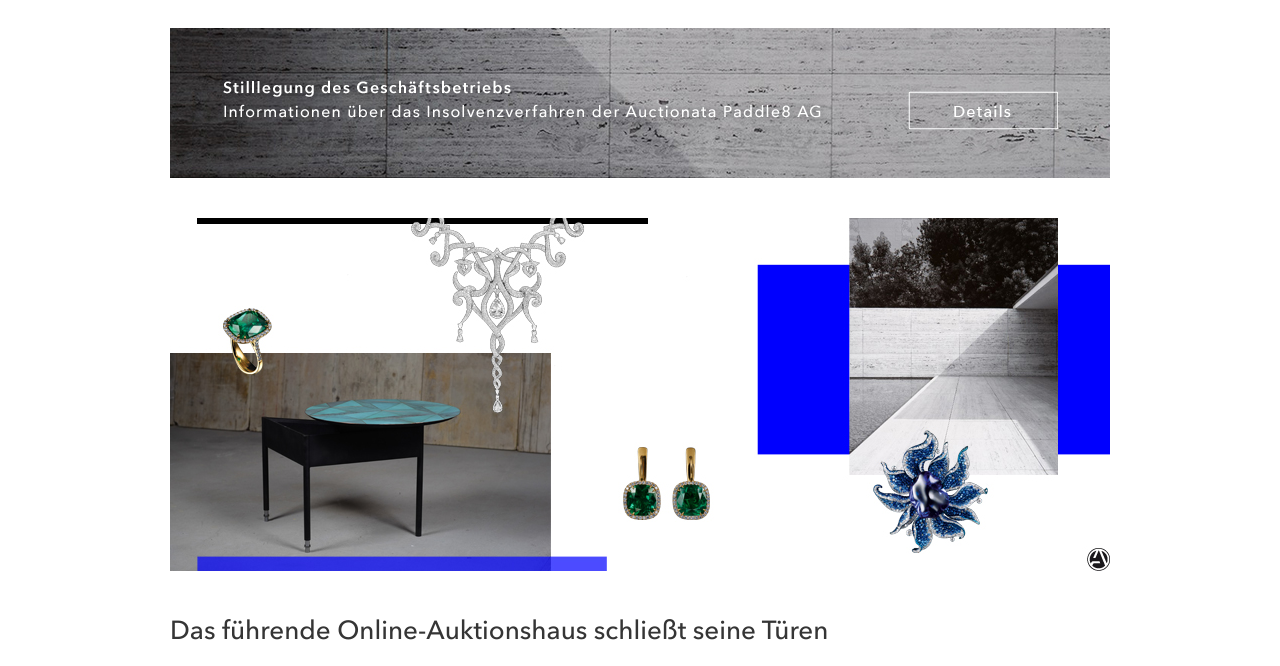
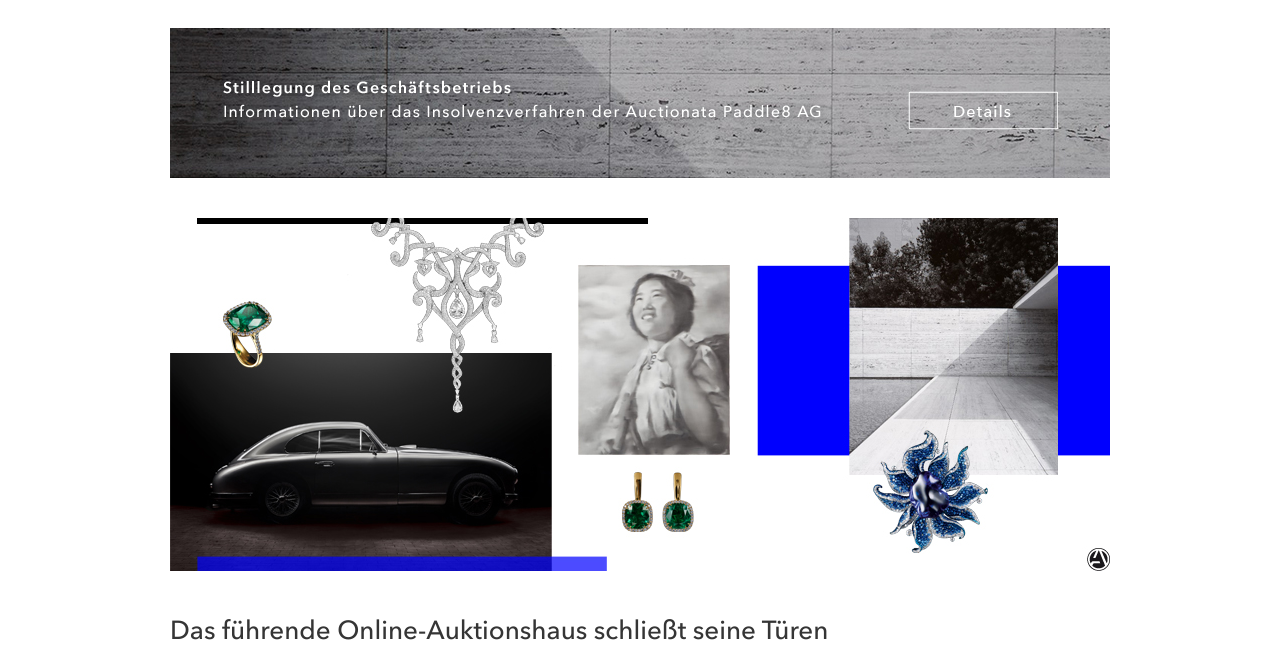
Before and after one commit to auctionata-rip/auctionata-rip.github.io, a plain HTML site: page de/index.html in a window 1280 px wide. Shown: the part 111-777 px from the top of the page. Drawn offline with Linux system fonts and the light colour scheme.

Commit message:
replace title image

```diff
--- a/de/index.html
+++ b/de/index.html
@@ -261,7 +261,7 @@
                                 <div class=" block-element" data-reactid="216">
                                     <div class="entry-factory-wrapper" data-reactid="217">
                                         <div class="entry-factory clearfix" data-reactid="218">
-                                            <div class="LazyLoad is-visible" data-reactid="219"><img class="image" src="/static-assets/data/Static-Page-940x353-LAY-11.jpg" title="Auctionata Collage" alt="Auctionata Collage"></div>
+                                            <div class="LazyLoad is-visible" data-reactid="219"><img class="image" src="/static-assets/data/Static-Page-940x353-LAY-15.jpg" title="Auctionata Collage" alt="Auctionata Collage"></div>
                                         </div>
                                     </div>
                                 </div>
```
Also changed, not shown: en/index.html (+1 -1 lines), static-assets/data/Static-Page-940x353-LAY-15.jpg (added).
